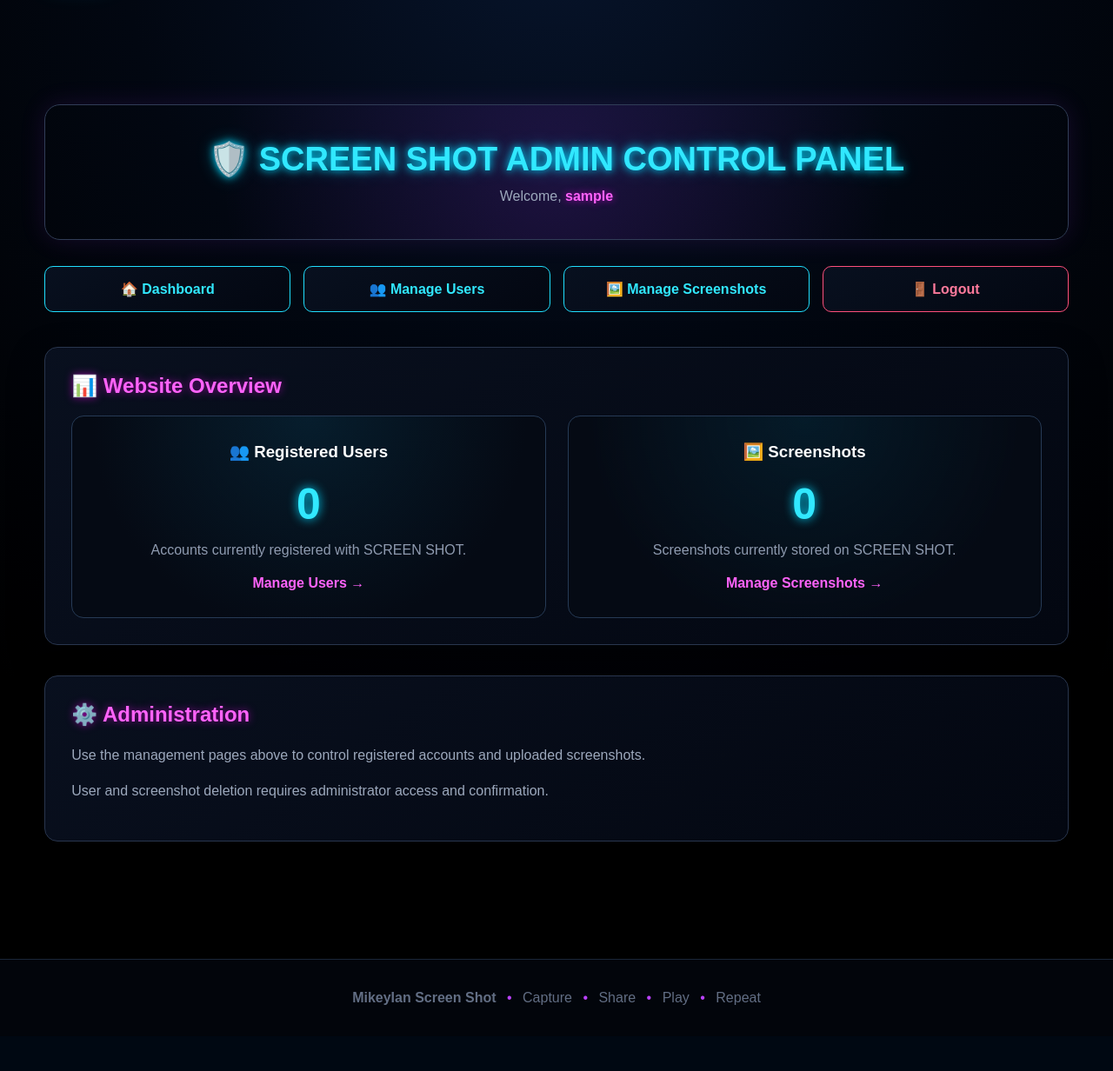
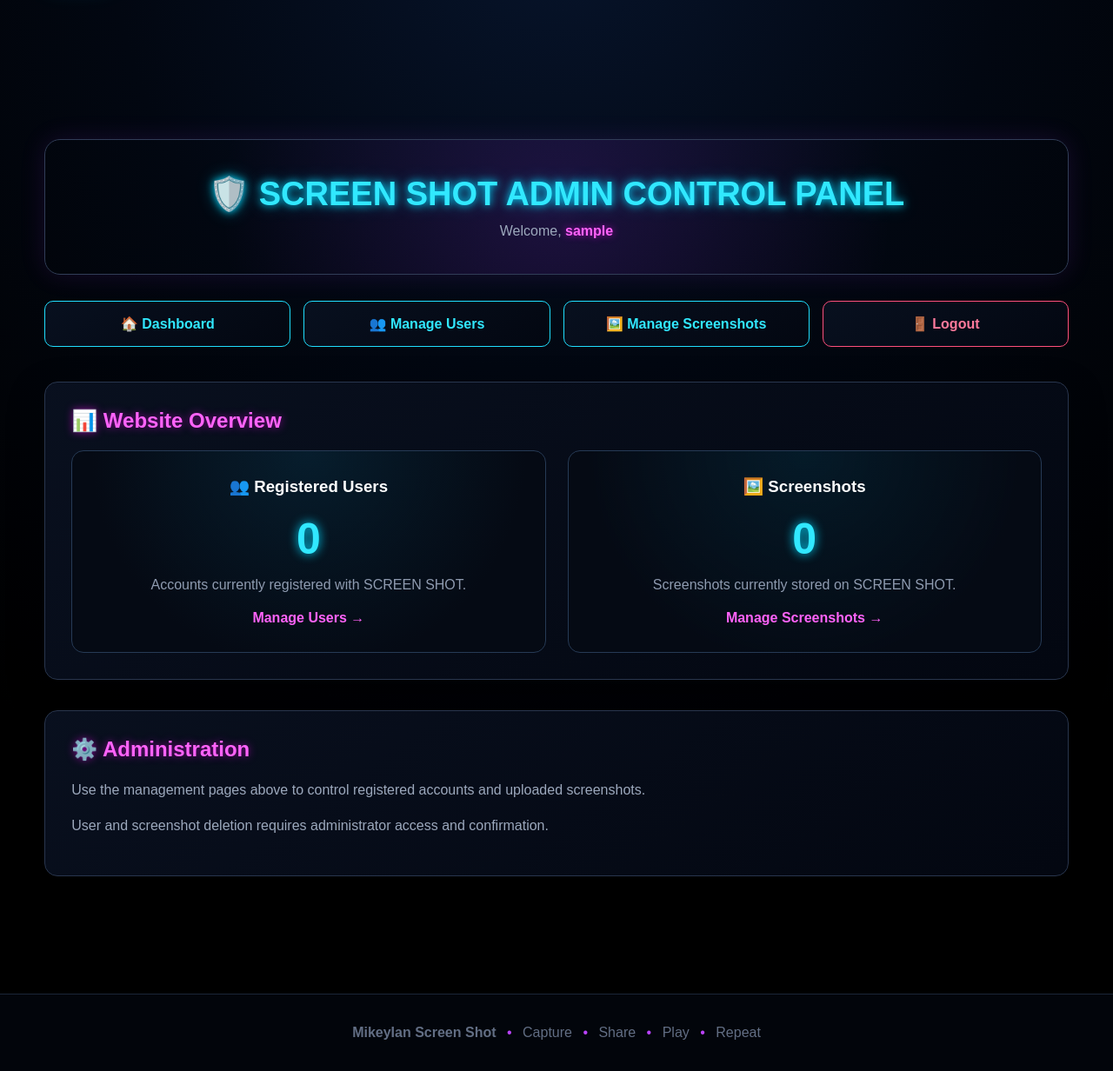
Before and after one commit to MikeyIan/screenshot, a Flask app: page /admin in a window 1280 px wide. Shown: the part 85-1317 px from the top of the page at 87% size. Before the commit the page ends 1241 px from the top, so only its background shows below. Run offline with Flask 3, Linux system fonts and the light colour scheme; the visitor is signed in with stand-in values (Sample User, id 1); data that the repository does not hold is empty; some libraries are stand-ins or nearby versions.

Commit message:
Fix admin header navbar overlap
Adds additional top spacing to keep the admin page header below the sticky website navigation.

```diff
--- a/static/style.css
+++ b/static/style.css
@@ -1469,7 +1469,7 @@ footer span {
     width: 92%;
     max-width: 1400px;
     margin: 0 auto;
-    padding: 120px 0 100px;
+    padding: 160px 0 100px;
 }
 
 
```
